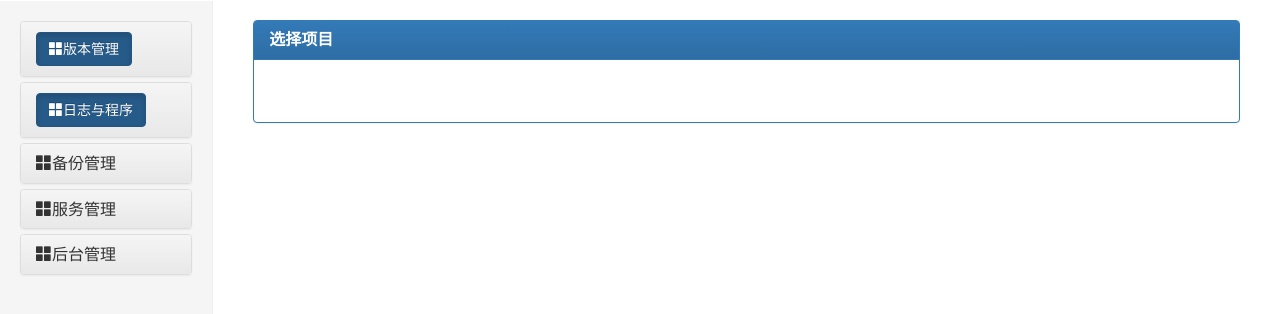
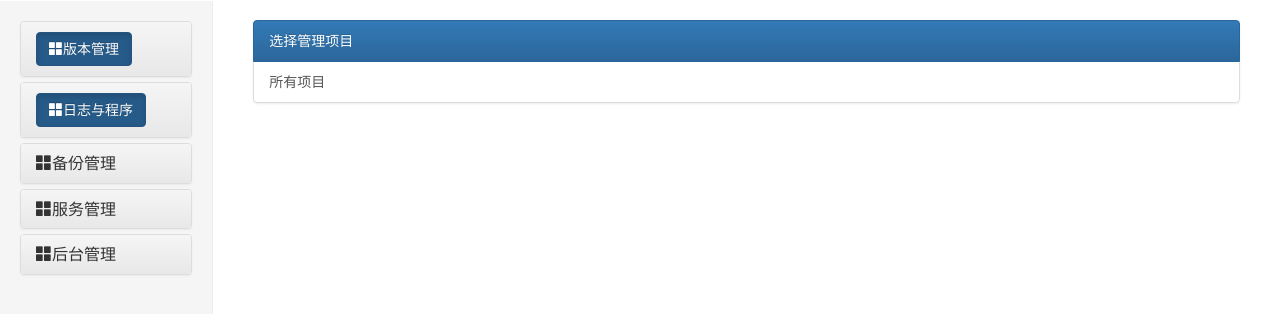
Before and after one commit to ScottCho/platform, a Python web app: template app/templates/version/select_project.html in a window 1280 px wide. Shown: the part 50-364 px from the top of the page. Run offline with Jinja, Linux system fonts and the light colour scheme; the template is opened without the code that fills it, so the values that code supplies are empty; some libraries are stand-ins or nearby versions.

Commit message:
将管理项目从表单变成超链接

```diff
--- a/app/templates/version/select_project.html
+++ b/app/templates/version/select_project.html
@@ -3,30 +3,12 @@
 {% block title %}选择项目{% endblock %}
 {% block main %}
 
-<form class="form-horizontal" method='post'>
-	{{ form.csrf_token }}
-    <div class="panel panel-primary">
-
-      <div class="panel-heading">
-        <h3 class="panel-title"><b>选择项目</b></h3>
-      </div>
-
-      <div class="panel-body">
-
-		  <div class="form-group">
-	        {{ form.project.label(class="col-sm-2 control-label") }}
-	        <div class="col-sm-10">
-	          {{ form_field(form.project,class="form-control") }}
-	        </div>
-      </div>
-
-	     <div class="form-group">
-	     	<div class="col-sm-offset-2 col-sm-10">
-	        {{ form_field(form.submit,class="btn btn-primary") }}
-	      	</div>
-	      </div>
-
-    	</div>
-    </div>
-  </form>
+<div class="list-group">
+  <a href="#" class="list-group-item active disabled">选择管理项目</a>
+  {% for project in projects %}
+		<a href="{{ url_for('version.manage_baseline',project_id=project.id) }}"  class="list-group-item">
+			{{ project.name }}</a>
+	{% endfor %}
+	<a href="{{ url_for('version.manage_baseline',project_id=0) }}" class="list-group-item ">所有项目</a>
+</div>
 {% endblock %}
```
Also changed, not shown: app/version/views.py (+3 -7 lines).
